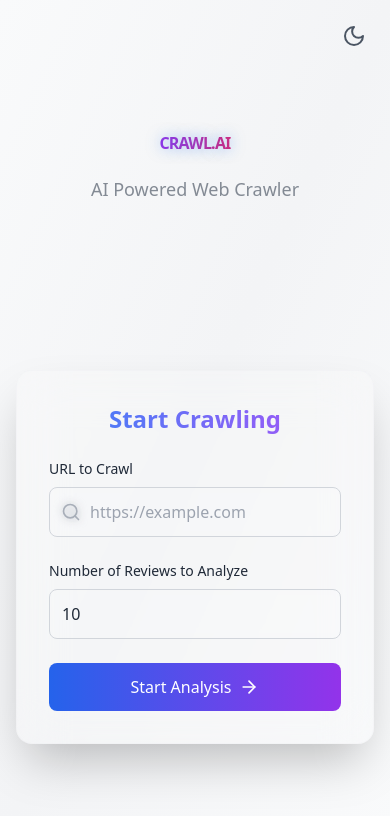
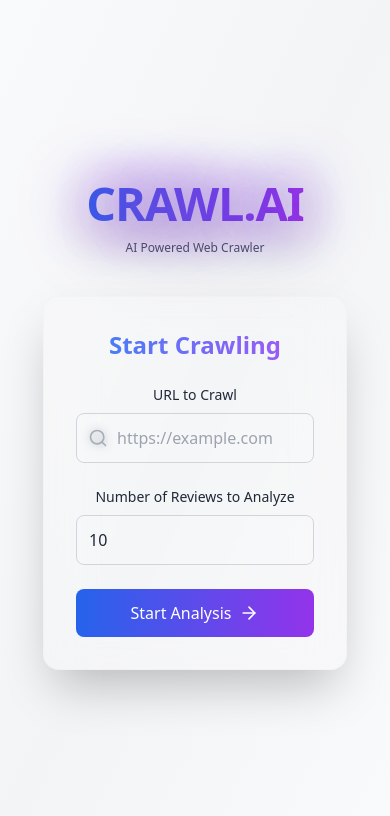
Before and after one commit to zainulwahaj/aifrontend, a React (Create React App) app: page / in a window 390 px wide. Shown: the top 816 px of the page. Built offline with nearby package versions, Linux system fonts and the light colour scheme.

Commit message:
Responsive UI: Make landing, header, and InputForm fully mobile responsive and animated

```diff
--- a/src/App.js
+++ b/src/App.js
@@ -176,150 +176,91 @@ function App() {
 
   return (
     <div
-      className={`min-h-screen w-full ${
+      className={`min-h-screen w-full flex flex-col justify-center items-center px-2 sm:px-4 ${
         theme === 'dark'
           ? 'bg-gradient-to-br from-gray-900 via-gray-800 to-gray-900 text-gray-200'
           : 'bg-gradient-to-br from-gray-50 via-gray-100 to-gray-50 text-gray-800'
       } transition-colors duration-300`}
+      style={{ boxSizing: 'border-box' }}
     >
-      {/* Header */}
-      <motion.header
-        initial={{ opacity: 0 }}
+      {/* Header + Form Group */}
+      <motion.div
+        initial={{ scale: 1, y: 0 }}
         animate={{
-          opacity: 1,
-          height: formHidden ? '120px' : '40vh',
-          padding: formHidden ? '1rem' : '2rem'
+          scale: formHidden ? 0.6 : 1,
+          y: formHidden ? -120 : 0,
+          transition: { type: 'spring', stiffness: 80, damping: 18 }
         }}
-        transition={{ duration: 0.5, ease: "easeInOut" }}
-        className="w-full flex items-center justify-center relative overflow-hidden"
-      >
-        <button
-          onClick={toggleTheme}
-          className="absolute right-4 top-4 p-2 rounded-full hover:bg-opacity-20 hover:bg-gray-500 transition-all duration-300 z-50"
-          style={{ zIndex: 1000 }}
-        >
-          {theme === 'dark' ? <Sun className="text-yellow-400" /> : <Moon className="text-gray-600" />}
-        </button>
-
-        <div className="w-full max-w-4xl mx-auto px-4 flex flex-col items-center justify-center text-center">
-          <motion.div
-            initial={{ opacity: 0, y: 20 }}
-            animate={{
-              opacity: 1,
-              y: 0,
-              scale: formHidden ? 0.7 : 1
-            }}
-            transition={{ duration: 0.5, ease: "easeInOut" }}
-            className="relative w-full flex flex-col items-center"
+        className="w-full flex flex-col items-center justify-center text-center gap-y-2 md:gap-y-4 max-w-xs sm:max-w-md md:max-w-xl px-2 sm:px-4"
+        style={{ zIndex: 10 }}
       >
         <motion.h1
-              className={`text-6xl md:text-8xl font-black tracking-tighter bg-clip-text text-transparent uppercase text-center ${
+          className={`font-extrabold tracking-tight bg-clip-text text-transparent uppercase text-center leading-tight drop-shadow-2xl select-none text-[12vw] sm:text-7xl md:text-8xl ${
             theme === 'dark'
               ? 'bg-gradient-to-r from-blue-400 via-purple-500 to-pink-500'
               : 'bg-gradient-to-r from-blue-600 via-purple-600 to-pink-600'
           }`}
           animate={{
-                backgroundPosition: ['0%', '100%'],
+            backgroundPosition: [
+              '0% 50%',
+              '100% 50%',
+              '0% 50%'
+            ],
             textShadow: [
-                  '0 0 10px rgba(59, 130, 246, 0.5)',
-                  '0 0 20px rgba(59, 130, 246, 0.5)',
-                  '0 0 10px rgba(59, 130, 246, 0.5)'
-                ],
-                fontSize: formHidden ? '2.5rem' : 'inherit'
+              '0 0 40px #6366f1, 0 0 80px #a21caf',
+              '0 0 80px #a21caf, 0 0 40px #6366f1',
+              '0 0 40px #6366f1, 0 0 80px #a21caf'
+            ]
           }}
           transition={{
             backgroundPosition: {
-                  duration: 5,
+              duration: 6,
               repeat: Infinity,
-                  repeatType: "reverse"
+              repeatType: 'reverse'
             },
             textShadow: {
               duration: 2,
               repeat: Infinity,
-                  repeatType: "reverse"
-                },
-                fontSize: {
-                  duration: 0.5,
-                  ease: "easeInOut"
+              repeatType: 'reverse'
             }
           }}
           style={{
-                backgroundSize: '200% auto',
+            backgroundSize: '200% 200%',
             WebkitBackgroundClip: 'text',
-                WebkitTextFillColor: 'transparent'
+            WebkitTextFillColor: 'transparent',
+            marginBottom: 0,
           }}
         >
           CRAWL.AI
         </motion.h1>
-
-            <motion.div
-              className="absolute inset-0 bg-gradient-to-r from-blue-500/20 via-purple-500/20 to-pink-500/20 blur-3xl -z-10"
-              animate={{
-                opacity: [0.5, 0.8, 0.5],
-                scale: [1, 1.1, 1],
-              }}
-              transition={{
-                duration: 4,
-                repeat: Infinity,
-                repeatType: "reverse"
-              }}
-            />
-
-            <motion.div
-              className="absolute -inset-1 bg-gradient-to-r from-blue-500/10 via-purple-500/10 to-pink-500/10 blur-2xl -z-20"
-              animate={{
-                opacity: [0.3, 0.6, 0.3],
-                scale: [1.1, 1, 1.1],
-              }}
-              transition={{
-                duration: 3,
-                repeat: Infinity,
-                repeatType: "reverse"
-              }}
-            />
-          </motion.div>
-
         <motion.p
-            initial={{ opacity: 0, y: 20 }}
-            animate={{
-              opacity: formHidden ? 0 : 1,
-              y: 0,
-              height: formHidden ? 0 : 'auto',
-              marginTop: formHidden ? 0 : '1.5rem'
-            }}
-            transition={{ duration: 0.5, ease: "easeInOut" }}
-            className={`text-lg md:text-xl font-medium text-center w-full ${
-              theme === 'dark' ? 'text-gray-300' : 'text-gray-600'
-            }`}
-          >
-            <motion.span
-              animate={{
-                opacity: [0.5, 1, 0.5],
-              }}
-              transition={{
-                duration: 2,
-                repeat: Infinity,
-                repeatType: "reverse"
-              }}
+          initial={{ opacity: 0, y: 10 }}
+          animate={{ opacity: 1, y: 0 }}
+          transition={{ duration: 0.6, ease: 'easeInOut' }}
+          className={`text-xs sm:text-base md:text-lg font-medium text-center w-full select-none ${theme === 'dark' ? 'text-gray-300' : 'text-gray-600'}`}
+          style={{ marginBottom: 0 }}
         >
           AI Powered Web Crawler
-            </motion.span>
         </motion.p>
-        </div>
-      </motion.header>
-
-      <div className="max-w-7xl mx-auto px-4 sm:px-6 lg:px-8">
+        {/* InputForm and rest of app */}
+        <div className="w-full flex flex-col items-center justify-center">
           <AnimatePresence mode="wait">
             {!jobId && !loading && !errorMsg && (
               <motion.div
                 initial={{ opacity: 0, y: 20 }}
                 animate={{ opacity: 1, y: 0 }}
                 exit={{ opacity: 0, y: -20 }}
+                className="w-full"
               >
                 <InputForm onSubmit={handleAnalyse} hidden={formHidden} />
               </motion.div>
             )}
+          </AnimatePresence>
+        </div>
+      </motion.div>
 
+      <div className="max-w-7xl w-full mx-auto px-2 sm:px-4 lg:px-8">
+        <AnimatePresence mode="wait">
           {loading && (
             <motion.div
               initial={{ opacity: 0 }}
```
Lines whose indentation alone changed are shown as unchanged.
